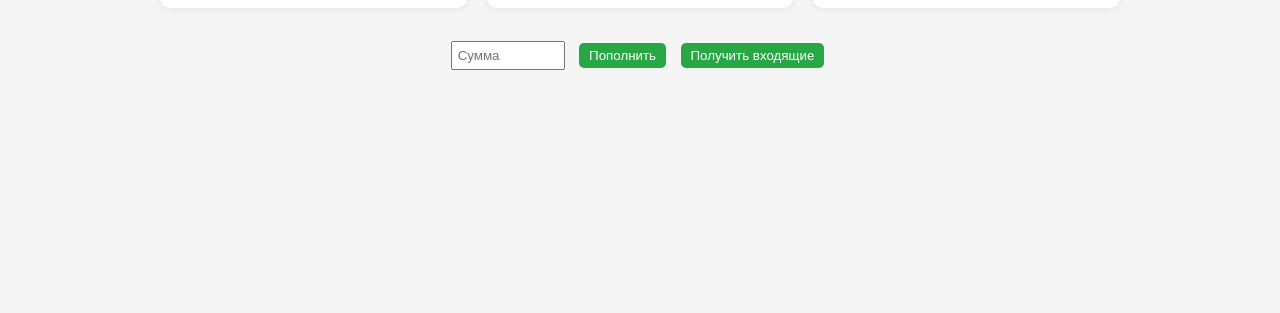
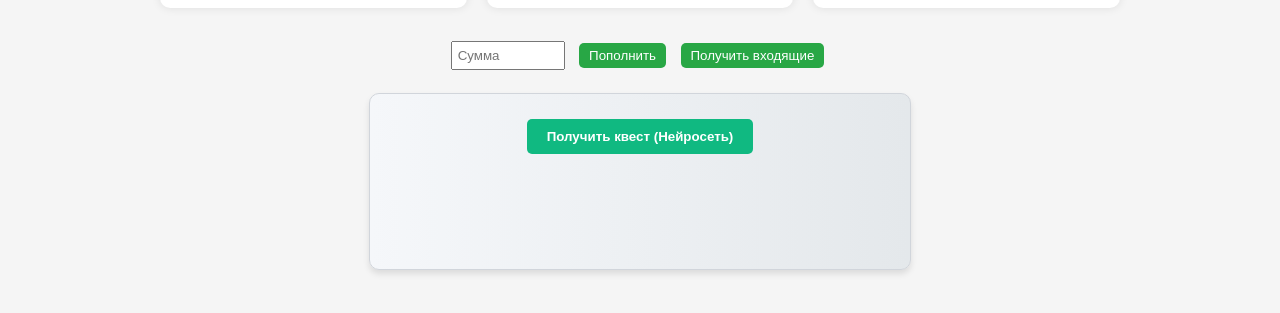
Before and after one commit to OmerovMA/blockchain, a plain HTML site: page front/view/MainWindow2.html in a window 1280 px wide. Shown: the part 415-728 px from the top of the page. Drawn offline with Linux system fonts and the light colour scheme.

Commit message:
Добавлен ИИ модуль для генерации квестов

```diff
--- a/front/view/MainWindow2.html
+++ b/front/view/MainWindow2.html
@@ -81,6 +81,64 @@
       background: #cccccc;
       cursor: not-allowed;
     }
+    .quest-panel {
+  margin: 20px auto;
+  padding: 20px;
+  background: linear-gradient(to right, #f5f7fa, #e4e8eb);
+  border-radius: 10px;
+  max-width: 500px;
+  text-align: center;
+  box-shadow: 0 4px 6px rgba(0, 0, 0, 0.1);
+  border: 1px solid #d1d5db;
+}
+
+.quest-text {
+  margin: 15px 0;
+  font-style: italic;
+  min-height: 60px;
+  color: #374151;
+  font-size: 16px;
+  line-height: 1.5;
+}
+
+.quest-reward {
+  font-weight: bold;
+  color: #10b981;
+  font-size: 18px;
+  margin: 10px 0;
+}
+
+.quest-panel button {
+  padding: 10px 20px;
+  margin: 5px;
+  border: none;
+  border-radius: 5px;
+  cursor: pointer;
+  font-weight: bold;
+  transition: all 0.3s ease;
+}
+
+.quest-panel button:hover {
+  transform: translateY(-2px);
+  box-shadow: 0 2px 4px rgba(0, 0, 0, 0.2);
+}
+
+.quest-panel button:first-of-type {
+  background-color: #f59e0b;
+  color: white;
+}
+
+.quest-panel button:last-of-type {
+  background-color: #10b981;
+  color: white;
+}
+
+.quest-panel button:disabled {
+  background-color: #d1d5db;
+  cursor: not-allowed;
+  transform: none;
+  box-shadow: none;
+}
   </style>
 </head>
 <body>
@@ -120,6 +178,10 @@
     <input type="number" id="amount" placeholder="Сумма" min="1" />
     <button onclick="topUp()">Пополнить</button>
     <button onclick="receive()" id="receiveBtn">Получить входящие</button>
+  </div>
+  <div class="quest-panel">
+    <button onclick="generateAIQuest()">Получить квест (Нейросеть)</button>
+  <div id="questText" class="quest-text"></div>
   </div>
 
 <script src="../../../settings/constants.js"></script>
@@ -349,6 +411,69 @@
     }
   }
 
+async function generateAIQuest() {
+  const button = document.querySelector('button');
+  const output = document.getElementById('questText');
+
+  try {
+    // Показать состояние загрузки
+    button.disabled = true;
+    output.textContent = "Генерация квеста...";
+
+    const response = await fetch('https://api.gen-api.ru/api/v1/networks/gpt-4-1', {
+      method: 'POST',
+      headers: {
+        'Content-Type': 'application/json',
+        'Accept': 'application/json',
+        'Authorization': 'Bearer sk-JCUyyIQGNq7GgMQTK4kMLC3zQTqwzGG1PQSISlEwfnKHkAohyBagOu3a3AoJ' // Замените на реальный ключ
+      },
+      body: JSON.stringify({
+        "is_sync": true,
+        "messages": [
+          {
+            "role": "user",
+            "content": "Придумай уникальный квест для ММО игры в стиле Дикого Запада. Формат: 'Квест: [описание]. Награда: 100 BBHS.' Ограничься 1-2 предложениями."
+          }
+        ],
+        "model": "gpt-4.1-nano",
+        "stream": false,
+        "n": 1,
+        "frequency_penalty": 0,
+        "max_tokens": 1024,
+        "presence_penalty": 0,
+        "temperature": 1,
+        "top_p": 1,
+        "response_format": {"type":"text"}
+      })
+    });
+
+    if (!response.ok) {
+      throw new Error(`HTTP error! status: ${response.status}`);
+    }
+
+    const data = await response.json();
+
+    // Правильное извлечение текста квеста из структуры ответа
+    if (data.response && data.response.length > 0 && data.response[0].message) {
+      const questText = data.response[0].message.content;
+      output.textContent = questText;
+
+      // Проверка формата ответа (опционально)
+      if (!questText.includes("Квест:") || !questText.includes("Награда:")) {
+        console.warn("Квест не соответствует ожидаемому формату");
+      }
+    } else {
+      throw new Error("Некорректная структура ответа");
+    }
+
+  } catch (error) {
+    console.error('Ошибка:', error);
+    output.textContent = `Ошибка: ${error.message || "Не удалось получить квест"}`;
+    output.style.color = "#ff0000";
+  } finally {
+    button.disabled = false;
+  }
+}
   // Очистка интервала при закрытии страницы
   window.addEventListener('beforeunload', () => {
     if (balanceUpdateInterval) {
```
